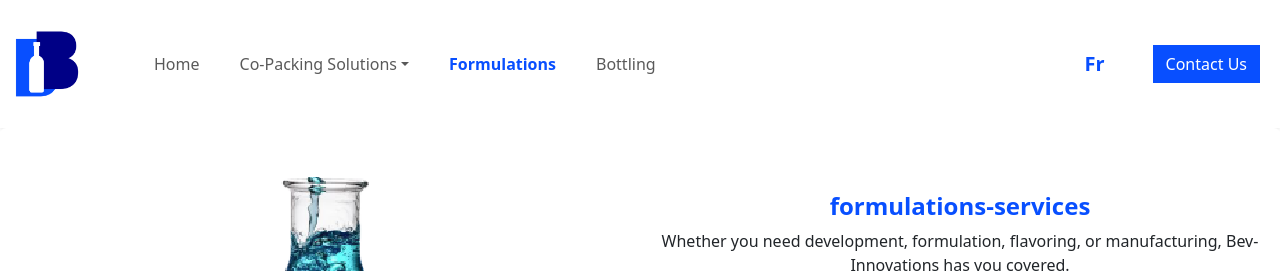
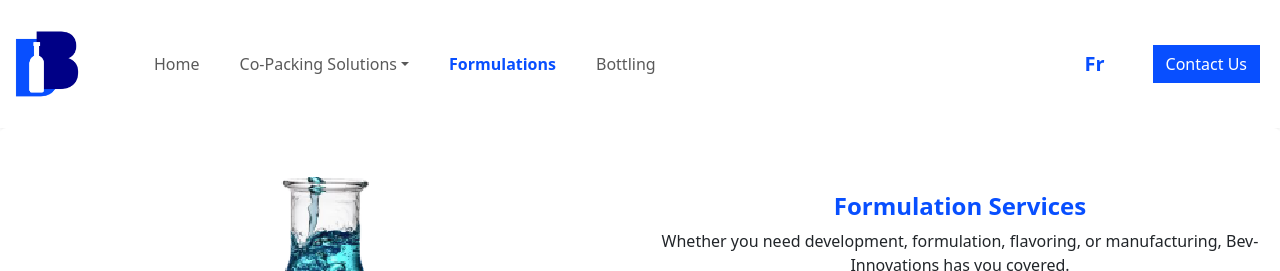
Before and after one commit to nogou21/bev-innovations, a React (Create React App) app: page / in a window 1280 px wide. Both pictures are taken after a click on the link "Formulations". Shown: the top 271 px of the page. Built offline with nearby package versions, Linux system fonts and the light colour scheme.

Commit message:
formulations fixed

```diff
--- a/src/components/formulations.js
+++ b/src/components/formulations.js
@@ -13,7 +13,7 @@ export default function Formulation(){
             </div>
              <div className="col-md-6">
                <div className="card-body">
-                 <h5 className="card-title blue-text fw-bold fs-4 pt-lg-5">{('formulations-services')}</h5>
+                 <h5 className="card-title blue-text fw-bold fs-4 pt-lg-5">{t('formulations-services')}</h5>
                  <p className="card-text">{t('formulations-text1')}</p>
                  <p className="card-text"><strong>{t('formulations-sub-title1')}</strong></p>
                  <p classNameName="card-text">{t('formulations-text2')}</p>
```
